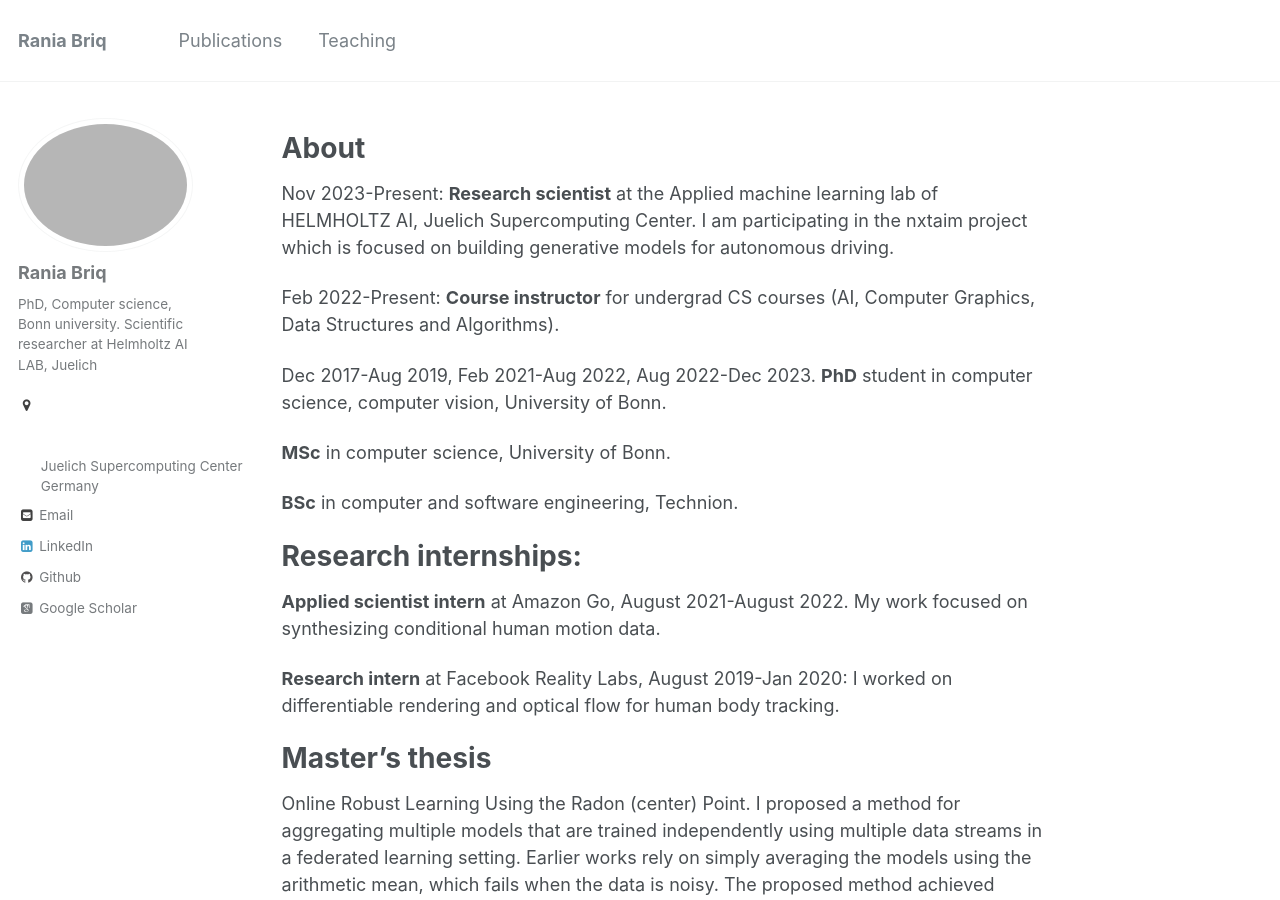
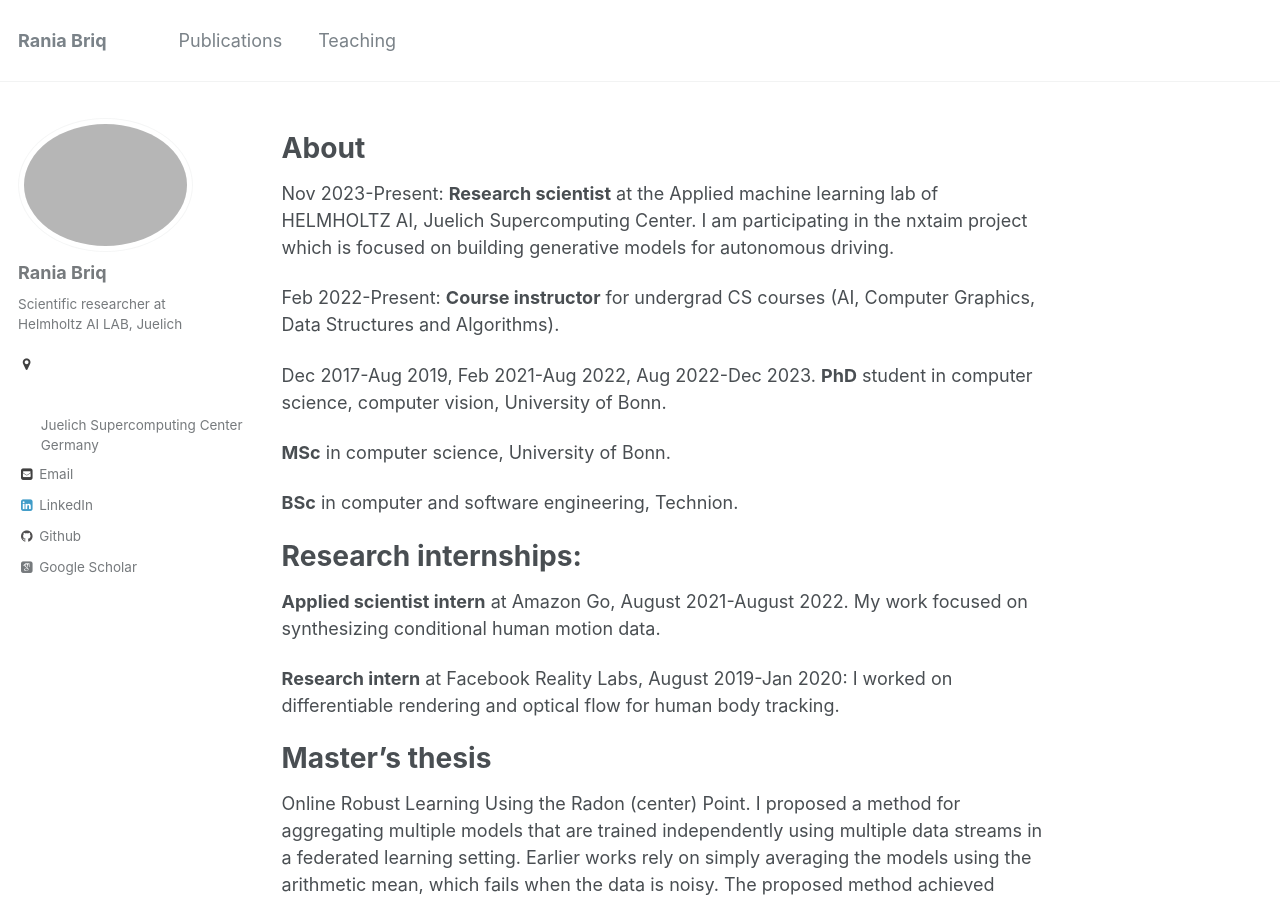
Before and after one commit to briqr/briqr.github.io, a Jekyll site: the page built from _pages/about.md, in a window 1280 px wide and 900 px high. Built offline with Jekyll 4.4.1, drawn with Linux system fonts in a browser that asks for light colours; some web fonts are replaced.

Commit message:
Update _config.yml

```diff
--- a/_config.yml
+++ b/_config.yml
@@ -81,7 +81,7 @@ analytics:
 author:
   name             : "Rania Briq"
   avatar           : "profile.png"
-  bio              : "PhD, Computer science, Bonn university. Scientific researcher at Helmholtz AI LAB, Juelich"
+  bio              : "Scientific researcher at Helmholtz AI LAB, Juelich"
   location         : "<br/>
                       &nbsp&nbsp&nbsp&nbsp&nbsp  <br/>
                       &nbsp&nbsp&nbsp&nbsp&nbsp <br/>
```
